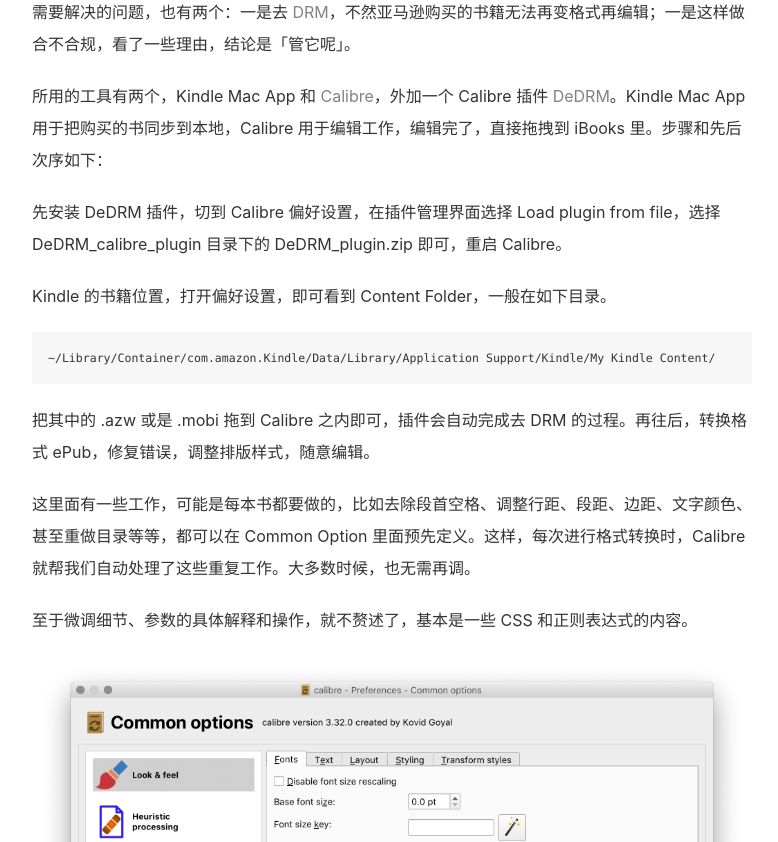
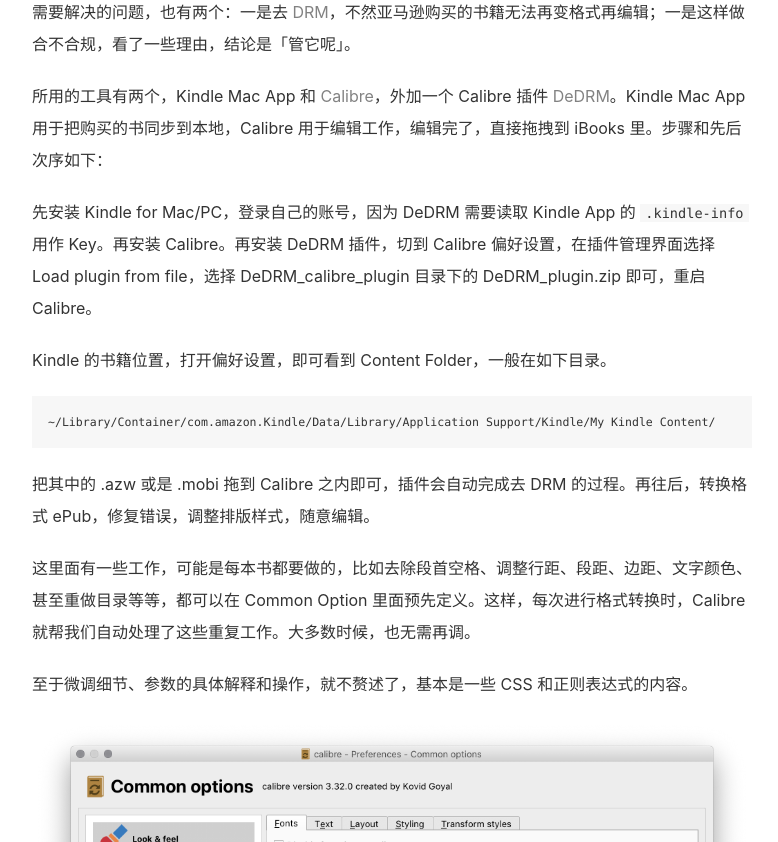
Before and after one commit to placeless/placeless.github.io, a Jekyll site: the page built from _posts/2018-10-09-manage-books-with-calibre-on-idevices.md, in a window 1280 px wide and 900 px high, scrolled down 815 px, cut to the strip 58-900 px from the top of the window. Shown: the whole strip, without its empty margins (248-1026 px from the left). Built offline with Jekyll 4.4.1, drawn with Linux system fonts in a browser that asks for light colours; comment, search, counter and statistics services are not loaded.

Commit message:
updated content: .kindle-info

```diff
--- a/_posts/2018-10-09-manage-books-with-calibre-on-idevices.md
+++ b/_posts/2018-10-09-manage-books-with-calibre-on-idevices.md
@@ -18,7 +18,7 @@ redirect_from:
 
 所用的工具有两个，Kindle Mac App 和 [Calibre](https://calibre-ebook.com/)，外加一个 Calibre 插件 [DeDRM](https://github.com/apprenticeharper/DeDRM_tools)。Kindle Mac App 用于把购买的书同步到本地，Calibre 用于编辑工作，编辑完了，直接拖拽到 iBooks 里。步骤和先后次序如下：
 
-先安装 DeDRM 插件，切到 Calibre 偏好设置，在插件管理界面选择 Load plugin from file，选择 DeDRM_calibre_plugin 目录下的 DeDRM_plugin.zip 即可，重启 Calibre。
+先安装 Kindle for Mac/PC，登录自己的账号，因为 DeDRM 需要读取 Kindle App 的 `.kindle-info` 用作 Key。再安装 Calibre。再安装 DeDRM 插件，切到 Calibre 偏好设置，在插件管理界面选择 Load plugin from file，选择 DeDRM_calibre_plugin 目录下的 DeDRM_plugin.zip 即可，重启 Calibre。
 
 Kindle 的书籍位置，打开偏好设置，即可看到 Content Folder，一般在如下目录。
 
```
